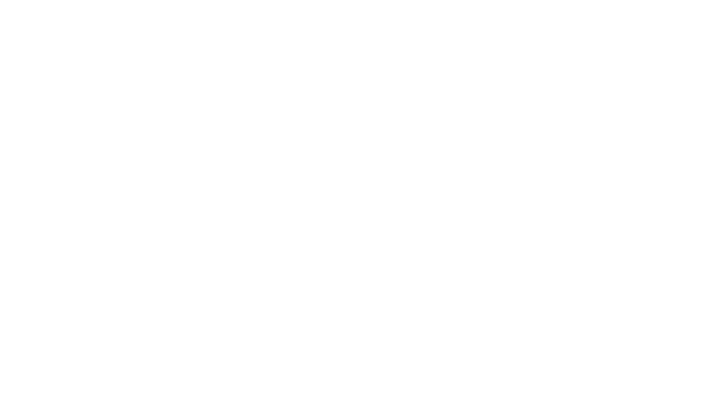
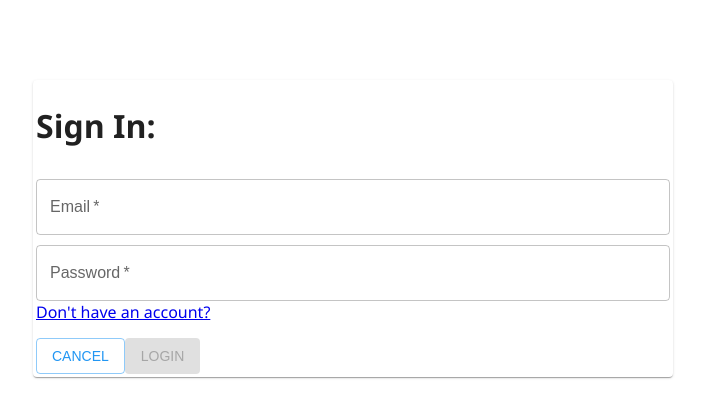
Before and after one commit to DebugDynamo-temp/plan-pulse, a React (Vite) app in the folder client/: page /login in a window 1280 px wide. Before the commit this address had no page. Shown: the top 418 px of the page, without its empty margins (287-992 px from the left). Built offline with nearby package versions, Linux system fonts and the light colour scheme.

Commit message:
added a login page and corresponding route

```diff
--- a/client/src/App.jsx
+++ b/client/src/App.jsx
@@ -1,5 +1,6 @@
 import './index.scss';
 import Landing from './pages/Landing';
+import Login from './pages/Login';
 import Register from './pages/Register';
 import { Routes, Route } from 'react-router-dom';
 
@@ -10,8 +11,9 @@
         //This is where we define all of our routes for this application
       }
       <Routes>
-        <Route path="/" element={<Landing />} />
-        <Route path="/register" element={<Register />} />
+        <Route path='/' element={<Landing />} />
+        <Route path='/register' element={<Register />} />
+        <Route path='/login' element={<Login />} />
       </Routes>
     </>
   )
--- /dev/null
+++ b/client/src/pages/Login.jsx
@@ -0,0 +1,82 @@
+import Button from '@mui/material/Button';
+import Paper from '@mui/material/Paper';
+import TextField from '@mui/material/TextField';
+import { useForm, Controller } from 'react-hook-form';
+
+function Login() {
+    const {
+        control,
+        handleSubmit,
+        formState: {
+            errors,
+            isDirty,
+            isValid
+        },
+        reset
+    } = useForm({
+        mode: 'onChange',
+        defaultValues: {
+            email: '',
+            pswd: '',
+        }
+    });
+
+    function submit(data, e){
+        //send data to server to sign-in user, filtering out the confirmPswd
+        console.log(data);
+    }
+
+    return (
+        <form onSubmit={handleSubmit(submit)}>
+            <Paper id="paper">
+                <h1>Sign In:</h1>
+                <Controller
+                    name="email"
+                    control={control}
+                    rules={{ required: 'Email is required' }}
+                    render={({ field: { onChange, value }}) => (
+                        <TextField
+                            className='textField'
+                            value={value}
+                            onChange={onChange}
+                            id='email'
+                            label='Email'
+                            variant='outlined'
+                            error={errors.email ? true : false}
+                            helperText={errors.email?.message}
+                            fullWidth required
+                        />
+                    )}
+                />
+                <Controller
+                    name="pswd"
+                    control={control}
+                    rules={{
+                        required: "Password is required",
+                    }}
+                    render={({ field: { onChange, value }}) => (
+                        <TextField
+                            className='textField'
+                            value={value}
+                            onChange={onChange}
+                            type="password"
+                            id='pswd'
+                            label='Password'
+                            variant='outlined'
+                            error={errors.pswd ? true : false}
+                            helperText={errors.pswd?.message}
+                            fullWidth required
+                        />
+                    )}
+                />
+                <a href='/register'>Don't have an account?</a>
+                <footer>
+                    <Button variant='outlined' onClick={() => reset()}>Cancel</Button>
+                    <Button variant='contained' type='submit' disabled={!isDirty || !isValid} >Login</Button>
+                </footer>
+            </Paper>
+        </form>
+    );
+}
+
+export default Login;
```
